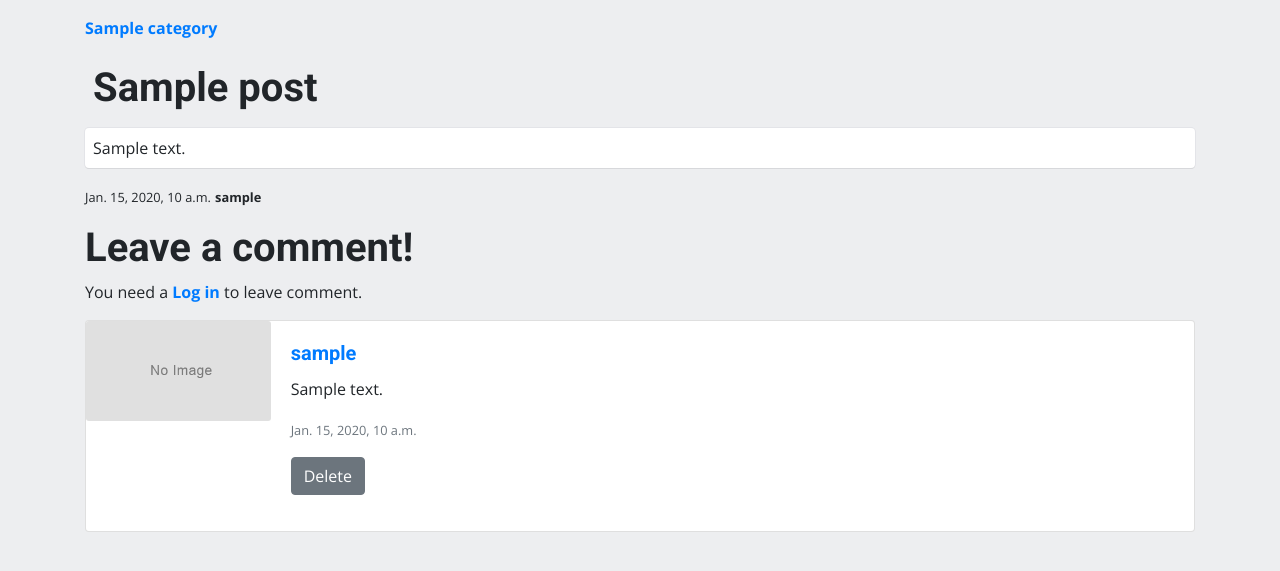
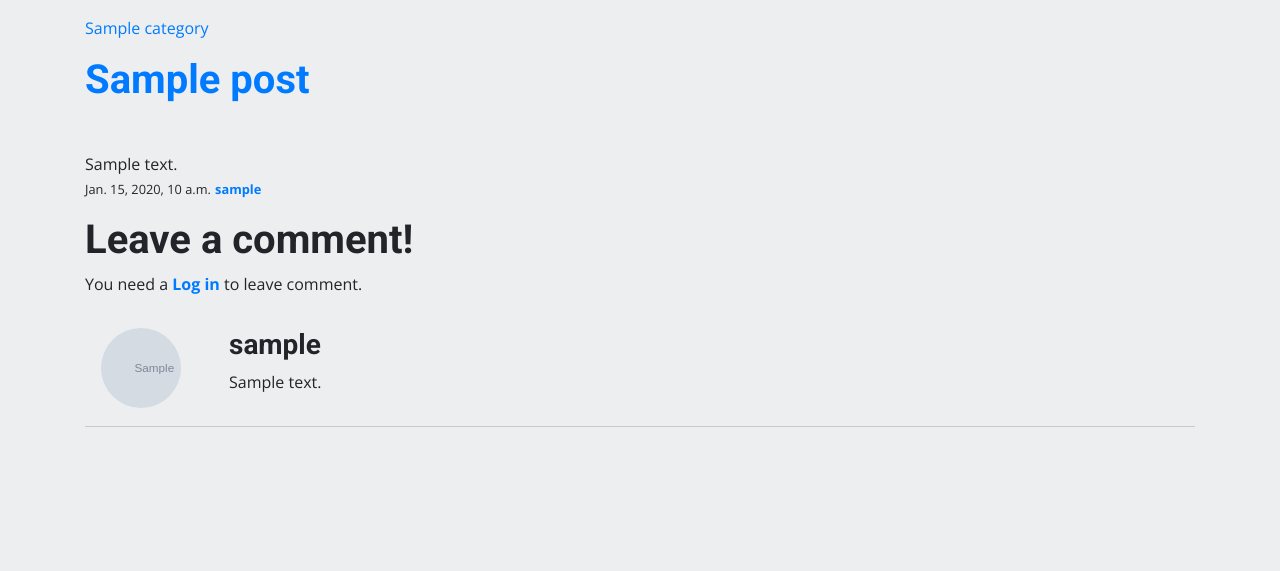
Before and after one commit to WhiteJamer/django_blog, a Django app: a page that uses templates/base.html in a window 1280 px wide. Shown: the part 56-627 px from the top of the page. Run offline with Django 3.2, Linux system fonts and the light colour scheme; tables that the repository leaves empty hold one stand-in row (values such as "Sample post"); grey boxes marked "Sample" are stand-in pictures; some libraries are stand-ins or nearby versions.

Commit message:
WYSIWYG-editor import & small fix (#47)
* Redesign comment-block in post_detail.html

* Add tinyMCE WYSIWYG-editor & made display of formatted content

```diff
--- a/blogproject/urls.py
+++ b/blogproject/urls.py
@@ -11,5 +11,6 @@ urlpatterns = [
     url(r'^categories/', include('categorymanager.urls')),
     url(r'^comments/', include('commentmanager.urls')),
     url(r'^auth/', include('customauth.urls')),
+    url(r'^tinymce/', include('tinymce.urls')),
 
 ] + static(settings.MEDIA_URL, document_root=settings.MEDIA_ROOT)
--- a/postmanager/models.py
+++ b/postmanager/models.py
@@ -4,10 +4,11 @@ from categorymanager.models import Category
 from django.urls import reverse_lazy
 from django.urls import reverse
 from pytils.translit import slugify # для перевода киррилицы в латиницу
+from tinymce.models import HTMLField
 
 class Post(models.Model):
     title = models.CharField(max_length=255)
-    content = models.TextField(blank=True)
+    content = HTMLField()
     slug = models.SlugField(blank=True)
     owner = models.ForeignKey(User, related_name='posts', on_delete=models.CASCADE, blank=True, null=True)
     created_at = models.DateTimeField(auto_now_add=True)
--- a/postmanager/templates/postmanager/post_detail.html
+++ b/postmanager/templates/postmanager/post_detail.html
@@ -2,19 +2,19 @@
 {% block content %}
 <p>
   {% for category in post.categories.all %}
-    <a href="{{category.get_absolute_url}}"><b>{{category.name}}</b></a>
+    <a href="{{category.get_absolute_url}}" class="pr-3">{{category.name}}</a>
   {% endfor %}
 </p>
 <div class="post-detail_title">
-  <h1 class="p-2 mb-2">{{post.title}}</h1>
+  <h1 class="mb-5"><a href="{{post.get_absolute_url}}">{{post.title}}</a></h1>
   {% if user == post.owner %}
   <a href="{% url 'postmanager:post_update' post.slug %}"><img src="https://image.flaticon.com/icons/png/512/46/46415.png" class="edit-btn mb-2 mr-2" ></a>
   {% endif %}
 </div>
-<p class="wh-color p-2">{{post.content}}</p>
+{{post.content|safe}}
 <p>
   <small>{{post.created_at}}</small>
-  <small><b>{{post.owner}}</b></small>
+  <small><b><a href="{{post.owner.get_absolute_url}}">{{post.owner}}</a></b></small>
 </p>
 <h1 class="mt-3">Leave a comment!</h1>
 {% if user.is_authenticated %}
@@ -30,24 +30,17 @@
 
 {% if post.comments.count > 0 %}
 {% for comment in post.comments.all %}
-<div class="card mb-3">
-  <div class="row no-gutters">
-    <div class="col-md-2">
-      <img src="/media/no-image.png" class="card-img" alt="preview">
-    </div>
-    <div class="col-md-10">
-      <div class="card-body">
-        <h5 class="card-title"><a href="{{post.get_absolute_url}}">{{comment.owner.username}}</a></h5>
-        <p class="card-text">{{comment.body}}</p>
-        <p class="card-text">
-          <small class="text-muted">{{comment.created_at}}</small>
-          <form action="{% url 'commentmanager:comment_delete' comment.pk %}" method="POST">
-            {% csrf_token %}
-            <button type="submit" class="btn btn-secondary">Delete</button>
-          </form>
-        </p>
-      </div>
-    </div>
+<div class="media center">
+  <div class="mr-5 comment-avatar" style="background-image: url({{comment.owner.avatar.url}});"></div>
+  <div class="media-body">
+    <h3>{{comment.owner.username}}</h3>
+    <p>{{comment.body}}</p>
+    {% if user == comment.owner %}
+      <form action="{% url 'commentmanager:comment_delete' comment.pk %}" method="POST">
+        {% csrf_token %}
+        <p><button href="#" class="btn btn-danger">Delete</button></p>
+      </form>
+    {% endif %}
   </div>
 </div>
 {% endfor %}
--- a/postmanager/templates/postmanager/post_list.html
+++ b/postmanager/templates/postmanager/post_list.html
@@ -19,7 +19,6 @@
 
 
 <form action="" class="mt-3">
-  {% csrf_token %}
   <div class="form-row">
     <div class="col">
       <input type="text" name="q" placeholder="Search..." class="form-control">
--- a/templates/base.html
+++ b/templates/base.html
@@ -15,6 +15,7 @@
     <link href="https://fonts.googleapis.com/css?family=Open+Sans:400,700&display=swap" rel="stylesheet">
     <link rel="stylesheet" href="{% static 'css/croppie.css' %}" />
     <script src="https://cdnjs.cloudflare.com/ajax/libs/popper.js/1.12.9/umd/popper.min.js" integrity="sha384-ApNbgh9B+Y1QKtv3Rn7W3mgPxhU9K/ScQsAP7hUibX39j7fakFPskvXusvfa0b4Q" crossorigin="anonymous"></script>
+    {{ form.media }}
 
 
     <title>Dj-Blog</title>
```
Also changed, not shown: blogproject/settings.py (+10 -1 lines), postmanager/forms.py (+3 -4 lines), postmanager/templates/postmanager/post_list_page.html (+3 -6 lines), postmanager/migrations/0005_auto_20191128_1512.py (added).
